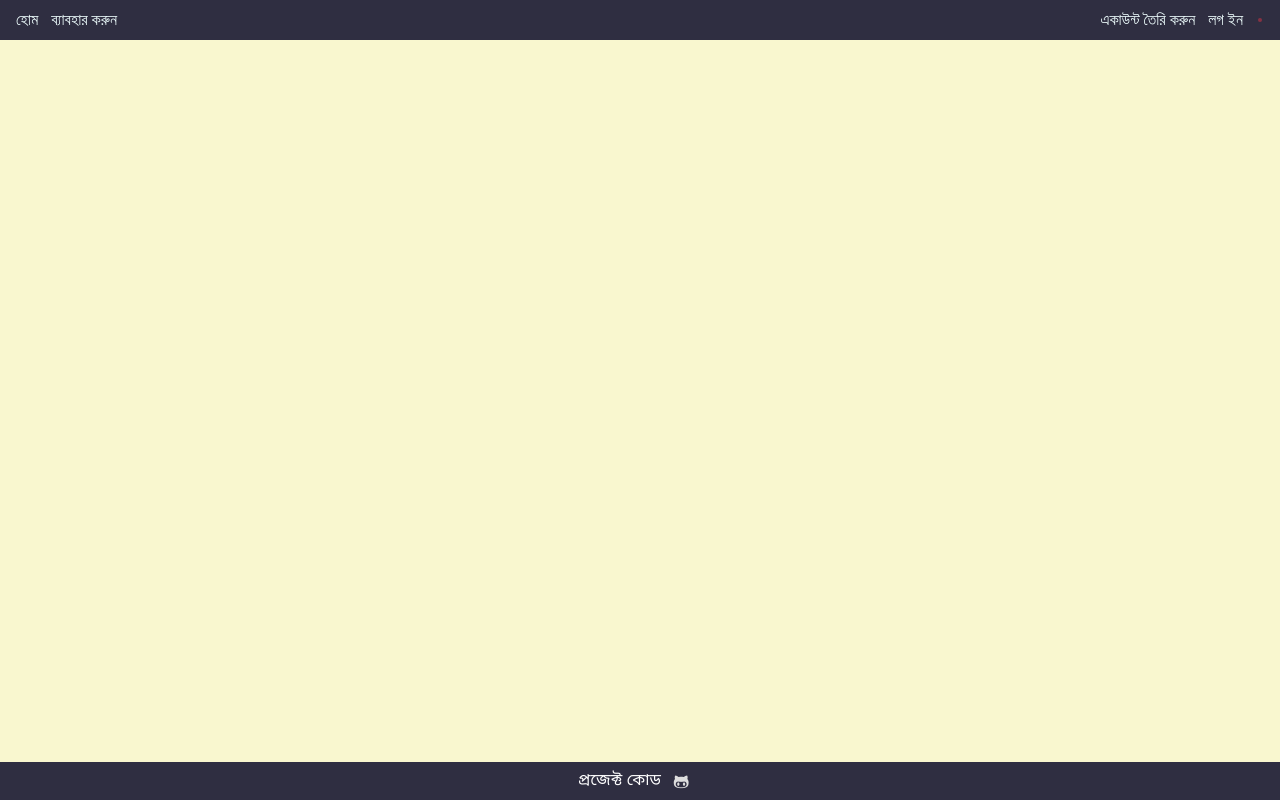
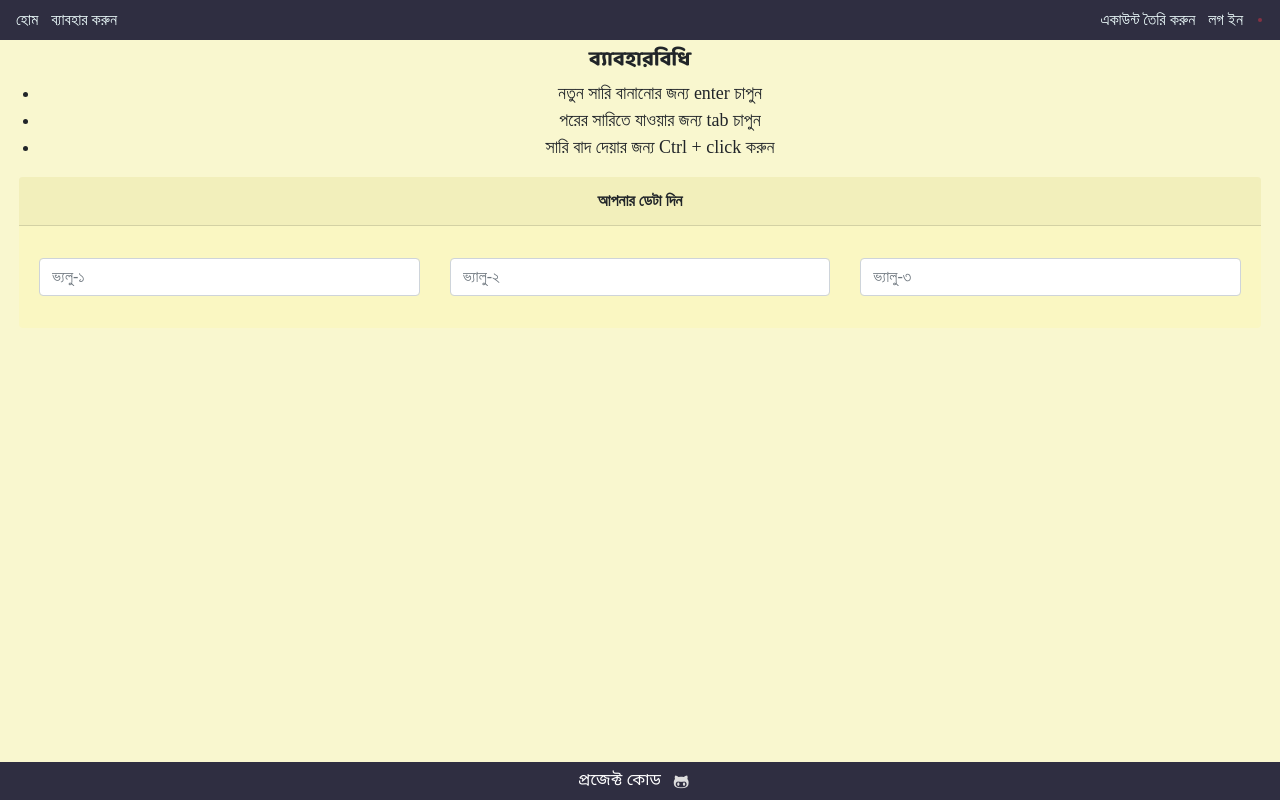
Before and after one commit to piall/data-visualization-maker-tool, a Nuxt app: page /visualization/lineChart in a window 1280 px wide. Built offline with nearby package versions, Linux system fonts and the light colour scheme.

Commit message:
initial commit

```diff
--- /dev/null
+++ b/pages/visualization/lineChart.vue
@@ -0,0 +1,158 @@
+<template>
+<div>
+    <center>
+      <h5 class="my-2">ব্যাবহারবিধি</h5>
+      <ul>
+        <li>নতুন সারি বানানোর জন্য enter চাপুন</li>
+        <li>পরের সারিতে যাওয়ার জন্য tab চাপুন</li>
+        <li>সারি বাদ দেয়ার জন্য Ctrl + click করুন</li>
+      </ul>
+      <b-card-group deck class="mx-1 my-3">
+        <b-card header="আপনার ডেটা দিন" header-tag="header">
+          <b-row
+            class="my-2"
+            v-for="(dataObjects, ArrayIndex) in chart_data"
+            :key="ArrayIndex"
+          >
+            <b-col
+              sm="12"
+              md="4"
+              v-for="(data, ObjectKey) in dataObjects"
+              :key="ObjectKey"
+              class="my-1"
+            >
+              <b-form-input
+                type="number"
+                :state="null"
+                placeholder="ভ্যলু-১"
+                @keyup.enter="addRowToColumn"
+                @click.ctrl="deleteRowOfColumn(ArrayIndex)"
+                v-model="chart_data[ArrayIndex][ObjectKey]"
+                v-if="ObjectKey == 'value1'"
+              ></b-form-input>
+              <b-form-input
+                type="number"
+                :state="null"
+                placeholder="ভ্যালু-২"
+                @keyup.enter="addRowToColumn"
+                @click.ctrl="deleteRowOfColumn(ArrayIndex)"
+                v-model="chart_data[ArrayIndex][ObjectKey]"
+                v-if="ObjectKey == 'value2'"
+              ></b-form-input>
+              <b-form-input
+                type="number"
+                :state="null"
+                placeholder="ভ্যালু-৩"
+                @keyup.enter="addRowToColumn"
+                @click.ctrl="deleteRowOfColumn(ArrayIndex)"
+                v-model="chart_data[ArrayIndex][ObjectKey]"
+                v-if="ObjectKey == 'value3'"
+              ></b-form-input>
+            </b-col>
+          </b-row>
+        </b-card>
+      </b-card-group>
+      <D3LineChart
+        :config="chart_config"
+        :datum="chart_data"
+        v-if="reload && chart_data[0].value1!='' && chart_data[0].value2!='' && chart_data[0].value3!=''"
+      ></D3LineChart >
+    </center>
+  </div>
+</template>
+
+<script>
+import { D3LineChart  } from 'vue-d3-charts';
+
+export default {
+  components: {
+    D3LineChart ,
+  },
+  data() {
+    return {
+      reload: true,
+      chart_data: [
+        {value1: "", value2: "", value3: ""},
+      ],
+      chart_config: {
+        values: ['value1', 'value2'],
+        date: {
+          key: 'value3',
+          inputFormat: '%Y',
+          outputFormat: '%Y',
+        },
+        points:false,
+        axis: {
+          yTicks: 3,
+        }
+      },
+      count:2010
+    };
+  },
+   methods: {
+    change() {
+      this.manualDataInput = true;
+    },
+    addRowToColumn() {
+      this.chart_data.push({ value1: "", value2: "", value3: "" });
+    },
+    deleteRowOfColumn(index) {
+      if (this.chart_data.length > 1) {
+        this.chart_data.splice(index, 1);
+      }
+      console.log(index);
+    }
+  },
+  watch: {
+    chart_data: {
+      handler: function() {
+        console.log("changed data");
+        this.reload = false;
+        this.$nextTick(function() {
+          this.reload = true;
+        });
+      },
+      deep: true
+    }
+  }
+};
+</script>
+
+<style scoped>
+/* Chrome, Safari, Edge, Opera */
+input::-webkit-outer-spin-button,
+input::-webkit-inner-spin-button {
+  -webkit-appearance: none;
+  margin: 0;
+}
+
+/* Firefox */
+input[type="number"] {
+  -moz-appearance: textfield;
+}
+* {
+  font-family: "Baloo Da 2";
+}
+
+h6 {
+  font-weight: bold;
+  font-size: 17px;
+}
+
+h5 {
+  font-family: "Baloo Da";
+}
+
+li {
+  font-family: "Baloo Da 2";
+  font-size: 18px;
+  font-weight: 500;
+}
+
+.card{
+    background-color: #faf7c2;
+    /* color:white; */
+    font-weight: bold;
+    border: none;
+}
+</style>
```
